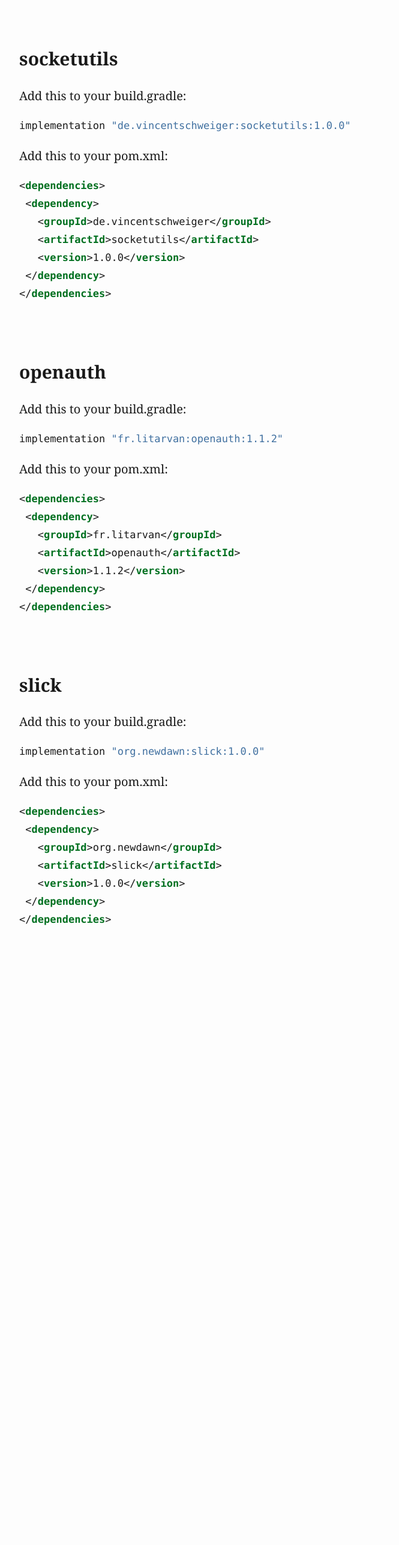
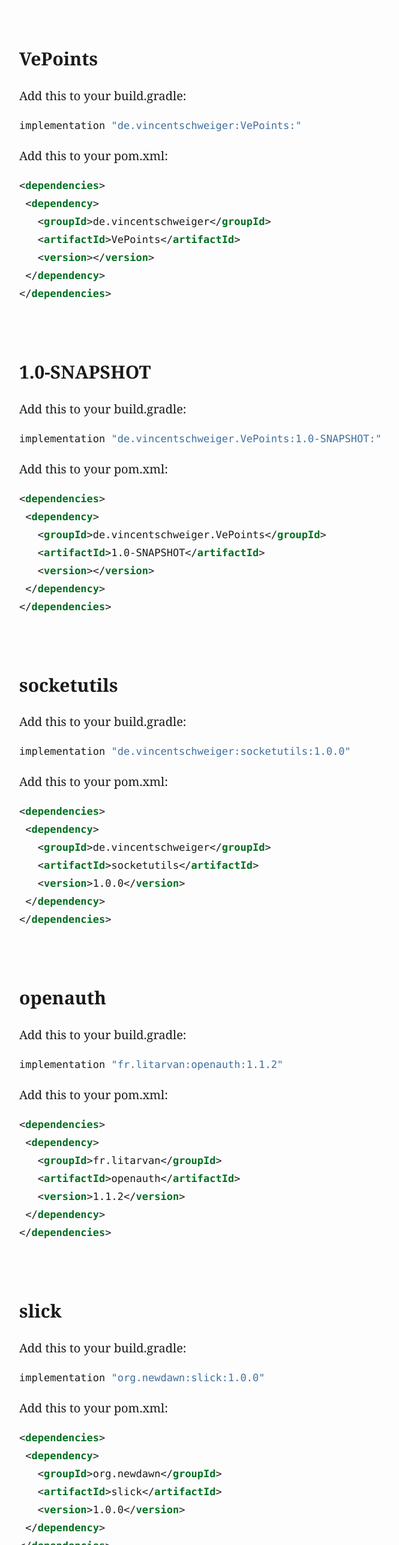
Before and after one commit to legendary-cookie/mvn-artifacts, a plain HTML site: page index.html in a window 1280 px wide. Shown: the part 1397-3972 px from the top of the page at 60% size, without its empty margins (248-913 px from the left). Before the commit the page ends 3065 px from the top, so only its background shows below. Drawn offline with Linux system fonts and the light colour scheme.

Commit message:
Added de.vincentschweiger:VePoints:1.0-SNAPSHOT

```diff
--- a/index.html
+++ b/index.html
@@ -244,41 +244,65 @@
 <span id="cb5-6"><a href="#cb5-6" aria-hidden="true" tabindex="-1"></a> &lt;/<span class="kw">dependency</span>&gt;</span>
 <span id="cb5-7"><a href="#cb5-7" aria-hidden="true" tabindex="-1"></a>&lt;/<span class="kw">dependencies</span>&gt;</span></code></pre></div>
 <p><br></p>
-<h2 id="socketutils">socketutils</h2>
+<h2 id="vepoints">VePoints</h2>
 <p>Add this to your build.gradle:</p>
-<div class="sourceCode" id="cb6"><pre class="sourceCode groovy"><code class="sourceCode groovy"><span id="cb6-1"><a href="#cb6-1" aria-hidden="true" tabindex="-1"></a>implementation <span class="st">&quot;de.vincentschweiger:socketutils:1.0.0&quot;</span></span></code></pre></div>
+<div class="sourceCode" id="cb6"><pre class="sourceCode groovy"><code class="sourceCode groovy"><span id="cb6-1"><a href="#cb6-1" aria-hidden="true" tabindex="-1"></a>implementation <span class="st">&quot;de.vincentschweiger:VePoints:&quot;</span></span></code></pre></div>
 <p>Add this to your pom.xml:</p>
 <div class="sourceCode" id="cb7"><pre class="sourceCode xml"><code class="sourceCode xml"><span id="cb7-1"><a href="#cb7-1" aria-hidden="true" tabindex="-1"></a>&lt;<span class="kw">dependencies</span>&gt;</span>
 <span id="cb7-2"><a href="#cb7-2" aria-hidden="true" tabindex="-1"></a> &lt;<span class="kw">dependency</span>&gt;</span>
 <span id="cb7-3"><a href="#cb7-3" aria-hidden="true" tabindex="-1"></a>   &lt;<span class="kw">groupId</span>&gt;de.vincentschweiger&lt;/<span class="kw">groupId</span>&gt;</span>
-<span id="cb7-4"><a href="#cb7-4" aria-hidden="true" tabindex="-1"></a>   &lt;<span class="kw">artifactId</span>&gt;socketutils&lt;/<span class="kw">artifactId</span>&gt;</span>
-<span id="cb7-5"><a href="#cb7-5" aria-hidden="true" tabindex="-1"></a>   &lt;<span class="kw">version</span>&gt;1.0.0&lt;/<span class="kw">version</span>&gt;</span>
+<span id="cb7-4"><a href="#cb7-4" aria-hidden="true" tabindex="-1"></a>   &lt;<span class="kw">artifactId</span>&gt;VePoints&lt;/<span class="kw">artifactId</span>&gt;</span>
+<span id="cb7-5"><a href="#cb7-5" aria-hidden="true" tabindex="-1"></a>   &lt;<span class="kw">version</span>&gt;&lt;/<span class="kw">version</span>&gt;</span>
 <span id="cb7-6"><a href="#cb7-6" aria-hidden="true" tabindex="-1"></a> &lt;/<span class="kw">dependency</span>&gt;</span>
 <span id="cb7-7"><a href="#cb7-7" aria-hidden="true" tabindex="-1"></a>&lt;/<span class="kw">dependencies</span>&gt;</span></code></pre></div>
 <p><br></p>
-<h2 id="openauth">openauth</h2>
+<h2 id="snapshot">1.0-SNAPSHOT</h2>
 <p>Add this to your build.gradle:</p>
-<div class="sourceCode" id="cb8"><pre class="sourceCode groovy"><code class="sourceCode groovy"><span id="cb8-1"><a href="#cb8-1" aria-hidden="true" tabindex="-1"></a>implementation <span class="st">&quot;fr.litarvan:openauth:1.1.2&quot;</span></span></code></pre></div>
+<div class="sourceCode" id="cb8"><pre class="sourceCode groovy"><code class="sourceCode groovy"><span id="cb8-1"><a href="#cb8-1" aria-hidden="true" tabindex="-1"></a>implementation <span class="st">&quot;de.vincentschweiger.VePoints:1.0-SNAPSHOT:&quot;</span></span></code></pre></div>
 <p>Add this to your pom.xml:</p>
 <div class="sourceCode" id="cb9"><pre class="sourceCode xml"><code class="sourceCode xml"><span id="cb9-1"><a href="#cb9-1" aria-hidden="true" tabindex="-1"></a>&lt;<span class="kw">dependencies</span>&gt;</span>
 <span id="cb9-2"><a href="#cb9-2" aria-hidden="true" tabindex="-1"></a> &lt;<span class="kw">dependency</span>&gt;</span>
-<span id="cb9-3"><a href="#cb9-3" aria-hidden="true" tabindex="-1"></a>   &lt;<span class="kw">groupId</span>&gt;fr.litarvan&lt;/<span class="kw">groupId</span>&gt;</span>
-<span id="cb9-4"><a href="#cb9-4" aria-hidden="true" tabindex="-1"></a>   &lt;<span class="kw">artifactId</span>&gt;openauth&lt;/<span class="kw">artifactId</span>&gt;</span>
-<span id="cb9-5"><a href="#cb9-5" aria-hidden="true" tabindex="-1"></a>   &lt;<span class="kw">version</span>&gt;1.1.2&lt;/<span class="kw">version</span>&gt;</span>
+<span id="cb9-3"><a href="#cb9-3" aria-hidden="true" tabindex="-1"></a>   &lt;<span class="kw">groupId</span>&gt;de.vincentschweiger.VePoints&lt;/<span class="kw">groupId</span>&gt;</span>
+<span id="cb9-4"><a href="#cb9-4" aria-hidden="true" tabindex="-1"></a>   &lt;<span class="kw">artifactId</span>&gt;1.0-SNAPSHOT&lt;/<span class="kw">artifactId</span>&gt;</span>
+<span id="cb9-5"><a href="#cb9-5" aria-hidden="true" tabindex="-1"></a>   &lt;<span class="kw">version</span>&gt;&lt;/<span class="kw">version</span>&gt;</span>
 <span id="cb9-6"><a href="#cb9-6" aria-hidden="true" tabindex="-1"></a> &lt;/<span class="kw">dependency</span>&gt;</span>
 <span id="cb9-7"><a href="#cb9-7" aria-hidden="true" tabindex="-1"></a>&lt;/<span class="kw">dependencies</span>&gt;</span></code></pre></div>
 <p><br></p>
-<h2 id="slick">slick</h2>
+<h2 id="socketutils">socketutils</h2>
 <p>Add this to your build.gradle:</p>
-<div class="sourceCode" id="cb10"><pre class="sourceCode groovy"><code class="sourceCode groovy"><span id="cb10-1"><a href="#cb10-1" aria-hidden="true" tabindex="-1"></a>implementation <span class="st">&quot;org.newdawn:slick:1.0.0&quot;</span></span></code></pre></div>
+<div class="sourceCode" id="cb10"><pre class="sourceCode groovy"><code class="sourceCode groovy"><span id="cb10-1"><a href="#cb10-1" aria-hidden="true" tabindex="-1"></a>implementation <span class="st">&quot;de.vincentschweiger:socketutils:1.0.0&quot;</span></span></code></pre></div>
 <p>Add this to your pom.xml:</p>
 <div class="sourceCode" id="cb11"><pre class="sourceCode xml"><code class="sourceCode xml"><span id="cb11-1"><a href="#cb11-1" aria-hidden="true" tabindex="-1"></a>&lt;<span class="kw">dependencies</span>&gt;</span>
 <span id="cb11-2"><a href="#cb11-2" aria-hidden="true" tabindex="-1"></a> &lt;<span class="kw">dependency</span>&gt;</span>
-<span id="cb11-3"><a href="#cb11-3" aria-hidden="true" tabindex="-1"></a>   &lt;<span class="kw">groupId</span>&gt;org.newdawn&lt;/<span class="kw">groupId</span>&gt;</span>
-<span id="cb11-4"><a href="#cb11-4" aria-hidden="true" tabindex="-1"></a>   &lt;<span class="kw">artifactId</span>&gt;slick&lt;/<span class="kw">artifactId</span>&gt;</span>
+<span id="cb11-3"><a href="#cb11-3" aria-hidden="true" tabindex="-1"></a>   &lt;<span class="kw">groupId</span>&gt;de.vincentschweiger&lt;/<span class="kw">groupId</span>&gt;</span>
+<span id="cb11-4"><a href="#cb11-4" aria-hidden="true" tabindex="-1"></a>   &lt;<span class="kw">artifactId</span>&gt;socketutils&lt;/<span class="kw">artifactId</span>&gt;</span>
 <span id="cb11-5"><a href="#cb11-5" aria-hidden="true" tabindex="-1"></a>   &lt;<span class="kw">version</span>&gt;1.0.0&lt;/<span class="kw">version</span>&gt;</span>
 <span id="cb11-6"><a href="#cb11-6" aria-hidden="true" tabindex="-1"></a> &lt;/<span class="kw">dependency</span>&gt;</span>
 <span id="cb11-7"><a href="#cb11-7" aria-hidden="true" tabindex="-1"></a>&lt;/<span class="kw">dependencies</span>&gt;</span></code></pre></div>
 <p><br></p>
+<h2 id="openauth">openauth</h2>
+<p>Add this to your build.gradle:</p>
+<div class="sourceCode" id="cb12"><pre class="sourceCode groovy"><code class="sourceCode groovy"><span id="cb12-1"><a href="#cb12-1" aria-hidden="true" tabindex="-1"></a>implementation <span class="st">&quot;fr.litarvan:openauth:1.1.2&quot;</span></span></code></pre></div>
+<p>Add this to your pom.xml:</p>
+<div class="sourceCode" id="cb13"><pre class="sourceCode xml"><code class="sourceCode xml"><span id="cb13-1"><a href="#cb13-1" aria-hidden="true" tabindex="-1"></a>&lt;<span class="kw">dependencies</span>&gt;</span>
+<span id="cb13-2"><a href="#cb13-2" aria-hidden="true" tabindex="-1"></a> &lt;<span class="kw">dependency</span>&gt;</span>
+<span id="cb13-3"><a href="#cb13-3" aria-hidden="true" tabindex="-1"></a>   &lt;<span class="kw">groupId</span>&gt;fr.litarvan&lt;/<span class="kw">groupId</span>&gt;</span>
+<span id="cb13-4"><a href="#cb13-4" aria-hidden="true" tabindex="-1"></a>   &lt;<span class="kw">artifactId</span>&gt;openauth&lt;/<span class="kw">artifactId</span>&gt;</span>
+<span id="cb13-5"><a href="#cb13-5" aria-hidden="true" tabindex="-1"></a>   &lt;<span class="kw">version</span>&gt;1.1.2&lt;/<span class="kw">version</span>&gt;</span>
+<span id="cb13-6"><a href="#cb13-6" aria-hidden="true" tabindex="-1"></a> &lt;/<span class="kw">dependency</span>&gt;</span>
+<span id="cb13-7"><a href="#cb13-7" aria-hidden="true" tabindex="-1"></a>&lt;/<span class="kw">dependencies</span>&gt;</span></code></pre></div>
+<p><br></p>
+<h2 id="slick">slick</h2>
+<p>Add this to your build.gradle:</p>
+<div class="sourceCode" id="cb14"><pre class="sourceCode groovy"><code class="sourceCode groovy"><span id="cb14-1"><a href="#cb14-1" aria-hidden="true" tabindex="-1"></a>implementation <span class="st">&quot;org.newdawn:slick:1.0.0&quot;</span></span></code></pre></div>
+<p>Add this to your pom.xml:</p>
+<div class="sourceCode" id="cb15"><pre class="sourceCode xml"><code class="sourceCode xml"><span id="cb15-1"><a href="#cb15-1" aria-hidden="true" tabindex="-1"></a>&lt;<span class="kw">dependencies</span>&gt;</span>
+<span id="cb15-2"><a href="#cb15-2" aria-hidden="true" tabindex="-1"></a> &lt;<span class="kw">dependency</span>&gt;</span>
+<span id="cb15-3"><a href="#cb15-3" aria-hidden="true" tabindex="-1"></a>   &lt;<span class="kw">groupId</span>&gt;org.newdawn&lt;/<span class="kw">groupId</span>&gt;</span>
+<span id="cb15-4"><a href="#cb15-4" aria-hidden="true" tabindex="-1"></a>   &lt;<span class="kw">artifactId</span>&gt;slick&lt;/<span class="kw">artifactId</span>&gt;</span>
+<span id="cb15-5"><a href="#cb15-5" aria-hidden="true" tabindex="-1"></a>   &lt;<span class="kw">version</span>&gt;1.0.0&lt;/<span class="kw">version</span>&gt;</span>
+<span id="cb15-6"><a href="#cb15-6" aria-hidden="true" tabindex="-1"></a> &lt;/<span class="kw">dependency</span>&gt;</span>
+<span id="cb15-7"><a href="#cb15-7" aria-hidden="true" tabindex="-1"></a>&lt;/<span class="kw">dependencies</span>&gt;</span></code></pre></div>
+<p><br></p>
 </body>
 </html>
```
Also changed, not shown: de/vincentschweiger/VePoints/1.0-SNAPSHOT/maven-metadata.xml (added, +25 -0 lines), de/vincentschweiger/VePoints/maven-metadata.xml (added, +11 -0 lines), 11 other files.
